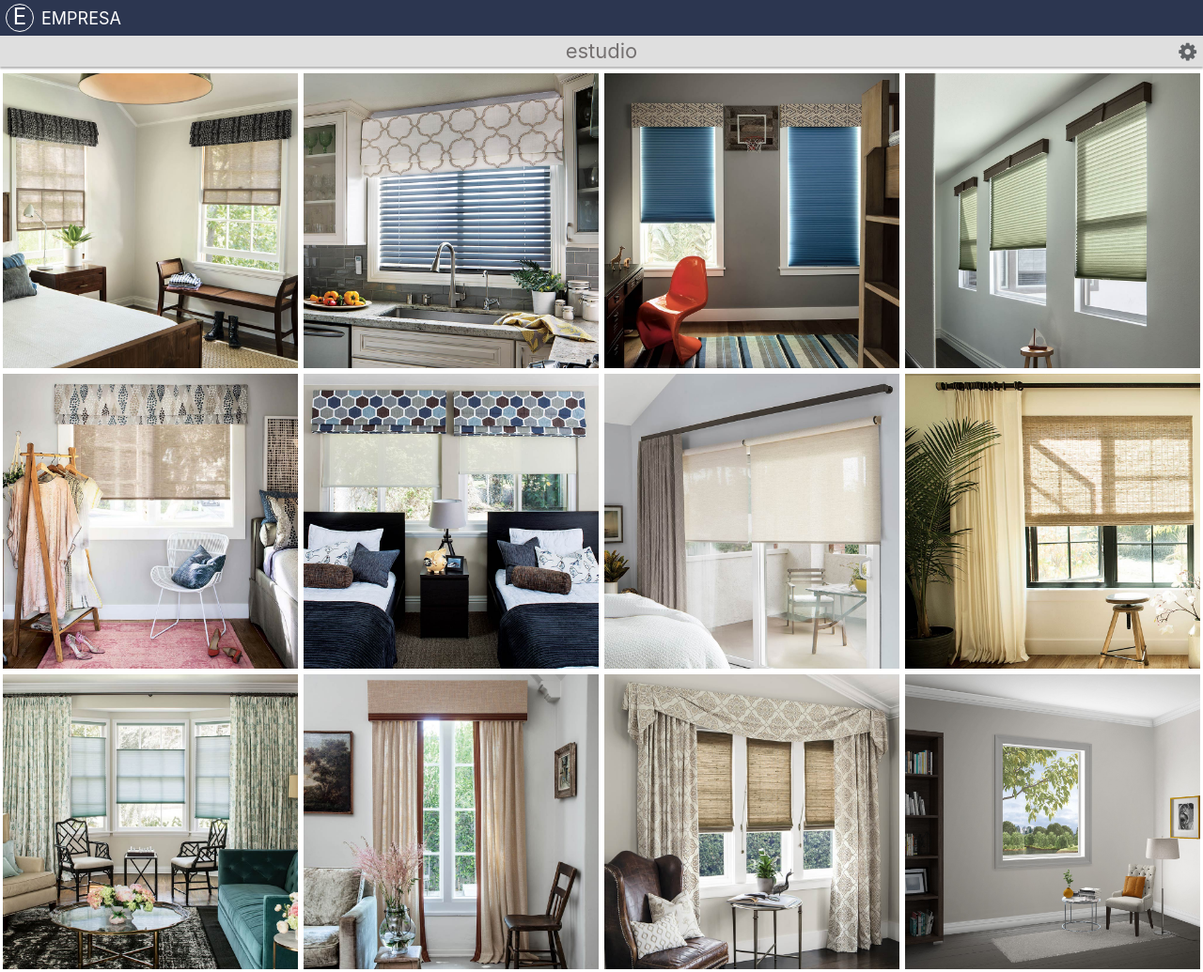
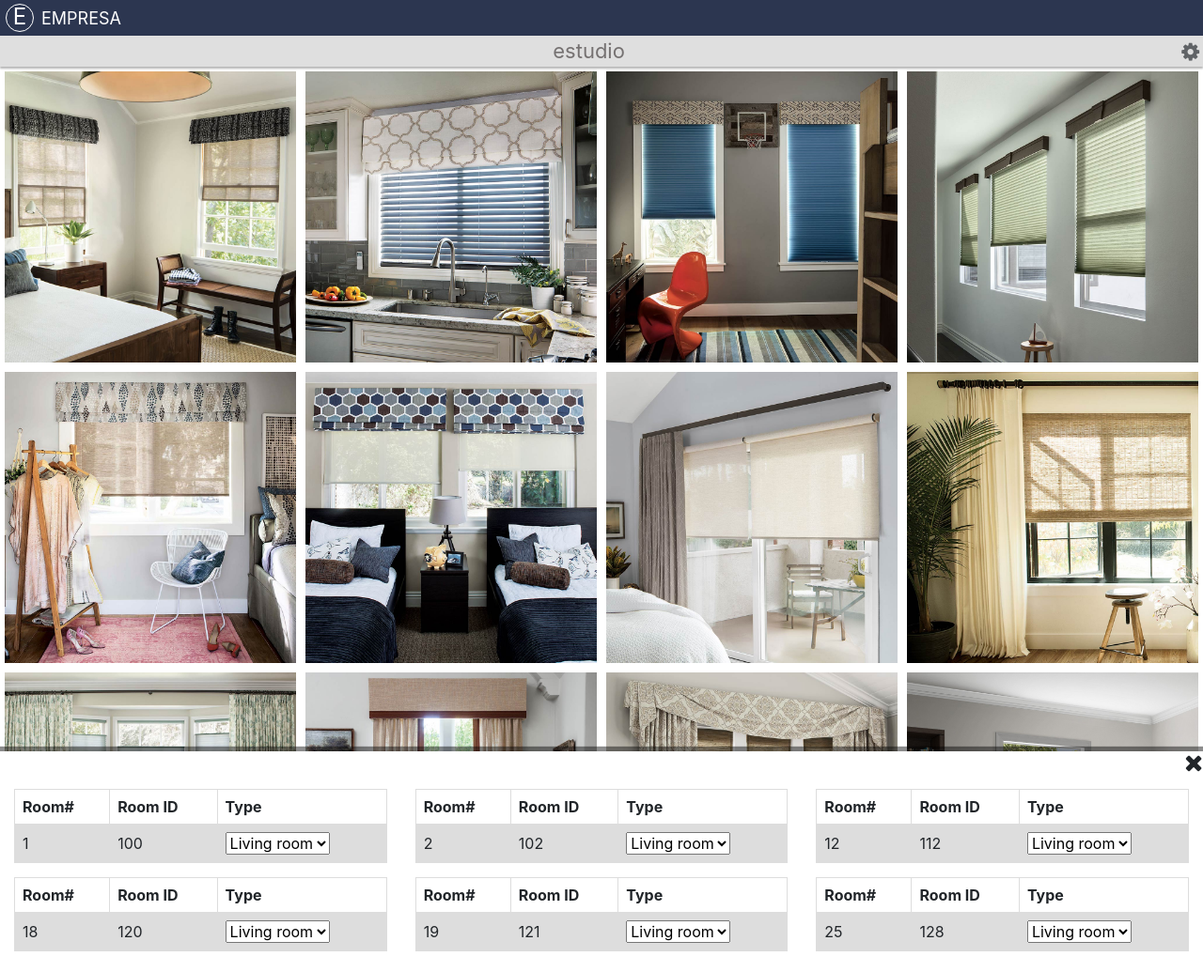
Before and after one commit to m-nawahda/practical-training, a plain HTML site: page index.html in a window 1280 px wide. Shown: the whole page at 94% size. Drawn offline with nearby package versions, Linux system fonts and the light colour scheme.

Commit message:
handling in js

```diff
--- a/index.html
+++ b/index.html
@@ -11,13 +11,12 @@
       rel="stylesheet"
       href="https://stackpath.bootstrapcdn.com/font-awesome/4.7.0/css/font-awesome.min.css"
     />
+    <script src="javascript.js"></script>
 
     <title>EMPRESA-3</title>
   </head>
+
   <body>
-    <input class="toggle" type="checkbox" />
-
-    <i class="fa fa-cog"></i>
     <div class="banner">
       <div class="logo">
         <div class="icon">
@@ -27,9 +26,10 @@
       </div>
       <div class="bottom-banner">
         <label class="estudio"> estudio </label>
+        <i class="fa fa-cog" onclick="setVisibility_menu(0)"></i>
       </div>
     </div>
-    <div class="row container-images">
+    <div class="row container-images" onclick="setVisibility_menu(1)">
       <div class="col-sm-6 col-md-4 col-lg-3">
         <img src="room-images/room1.jpg" alt="one" />
       </div>
@@ -68,6 +68,9 @@
       </div>
     </div>
     <div class="menu">
+      <div class="close-icon">
+        <i class="fa fa-times" onclick="setVisibility_menu(1)"></i>
+      </div>
       <div class="row rooms-options row">
         <div class="option col-sm-12 col-md-6 col-lg-4">
           <table>
@@ -77,8 +80,8 @@
               <th>Type</th>
             </tr>
             <tr>
-              <td>January</td>
-              <td>January</td>
+              <td>1</td>
+              <td>100</td>
               <td>
                 <select>
                   <option>Living room</option>
@@ -97,8 +100,8 @@
               <th>Type</th>
             </tr>
             <tr>
-              <td>January</td>
-              <td>January</td>
+              <td>2</td>
+              <td>102</td>
               <td>
                 <select>
                   <option>Living room</option>
@@ -117,8 +120,8 @@
               <th>Type</th>
             </tr>
             <tr>
-              <td>January</td>
-              <td>January</td>
+              <td>12</td>
+              <td>112</td>
               <td>
                 <select>
                   <option>Living room</option>
@@ -137,8 +140,8 @@
               <th>Type</th>
             </tr>
             <tr>
-              <td>January</td>
-              <td>January</td>
+              <td>18</td>
+              <td>120</td>
               <td>
                 <select>
                   <option>Living room</option>
@@ -157,8 +160,8 @@
               <th>Type</th>
             </tr>
             <tr>
-              <td>January</td>
-              <td>January</td>
+              <td>19</td>
+              <td>121</td>
               <td>
                 <select>
                   <option>Living room</option>
@@ -177,8 +180,8 @@
               <th>Type</th>
             </tr>
             <tr>
-              <td>January</td>
-              <td>January</td>
+              <td>25</td>
+              <td>128</td>
               <td>
                 <select>
                   <option>Living room</option>
--- /dev/null
+++ b/javascript.js
@@ -0,0 +1,13 @@
+var toggle = false;
+
+function setVisibility_menu(flag) {
+    var menu = document.getElementsByClassName('menu');
+    if (!toggle&&!flag) {
+        menu[0].style.top = '50%';
+        toggle=true;
+    }
+    else if(toggle) {
+        menu[0].style.top = '100%';
+        toggle=false;
+    }
+}
--- a/style.css
+++ b/style.css
@@ -3,6 +3,7 @@
 }
 
 body {
+    max-width: 2440px;
     margin: 0;
 }
 
@@ -14,8 +15,9 @@ label {
     width: 100%;
     position: sticky;
     top: 0;
+    z-index: 1;
     box-shadow: 0 2px 2px 0 rgba(0, 0, 0, 0.3);
-}
+    }
 
 .logo {
     width: 100%;
@@ -58,7 +60,6 @@ label {
     align-items: center;
     color: rgb(117, 113, 113);
     background-color: rgb(223, 223, 223);
-
 }
 
 .estudio {
@@ -68,58 +69,50 @@ label {
 }
 
 .fa-cog {
-    color: #000;
+    size: 22px !important;
     font-size: 22px !important;
     margin: 4px;
-    position: fixed;
-    top: 40px;
-    right: 3px;
-    z-index: 5;
     color: #606366;
+    cursor: pointer;
+    transition: 0.85s;
 }
 
-.toggle {
-
-    width: 22px;
-    height: 22px;
-    position: fixed;
-    top: 43px;
-    right: 5px;
-    z-index: 6;
-    opacity: 0;
+.fa-cog:hover {
+    color: red;
+    font-size: 28px !important;
 }
 
 .row {
-    margin: 4px 0px 0px 0px !important;
-    position: relative;
+    max-width: 2440px !important;
+    margin: auto !important;
 }
 
 .container-images .col-sm-6 {
-    padding: 3px !important;
-    z-index: -1;
+    padding: 5px !important;
 }
 
 .container-images img {
     width: 100%;
+    transition: 0.4s;
+}
+
+img:hover {
+    opacity: 0.83 !important;
+    cursor: pointer !important;
+    box-shadow: 4px 4px 4px 1px rgba(0, 0, 0, 0.8);
 }
 
 .menu {
+    width: 100%;
+    height: 50%;
     position: fixed;
     top: 100%;
     left: 0;
     right: 0;
     background-color: #fff;
-    width: 100%;
-    height: 0;
+    box-shadow: 0 -5px 1px 0 rgba(0, 0, 0, 0.45);
     overflow: hidden;
     transition: 0.5s ease;
-    overflow-y: hidden;
-
-}
-
-.toggle:checked~.menu {
-    top: 50%;
-    height: 50%;
 }
 
 table,
@@ -140,12 +133,26 @@ td {
 }
 
 .rooms-options {
-    margin: 10px 0px !important;
+    margin: 15px 0px 0px 0px !important;
+}
+
+.close-icon {
+    display: flex;
+    justify-content: flex-end;
+}
+
+.fa-times {
+    font-size: 25px !important;
+    transition: 0.85s;
+}
+
+.fa-times:hover {
+    color: red;
+    font-size: 30px !important;
 }
 
 @media screen and (max-width: 768px) {
     .menu {
         overflow-y: scroll;
     }
-
 }
```
